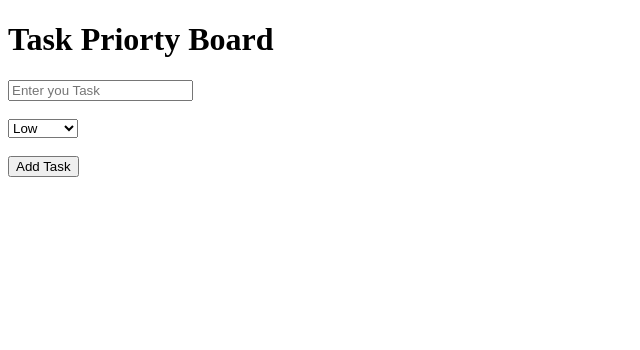
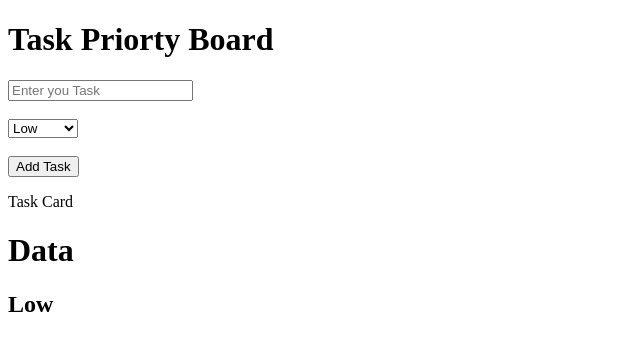
Before and after one commit to muskan-chouhan/react, a React (Vite) app in the folder 39-project-task-board/: page / in a window 1280 px wide. Shown: the top 350 px of the page, without its empty margins (0-640 px from the left). Built offline with nearby package versions, Linux system fonts and the light colour scheme.

Commit message:
import show cards  component in app file

```diff
--- a/39-project-task-board/src/App.jsx
+++ b/39-project-task-board/src/App.jsx
@@ -1,5 +1,6 @@
 import { useState } from 'react'
 import TaskForm from './TaskForm'
+import ShowCard from './ShowTaskCard'
 
 function App() {
   const [count, setCount] = useState(0)
@@ -7,7 +8,8 @@ function App() {
   return (
     <>
      <h1>Task Priorty Board</h1>
-    <TaskForm/>
+     <TaskForm/>
+     <ShowCard/>
     </>
   )
 }
```
